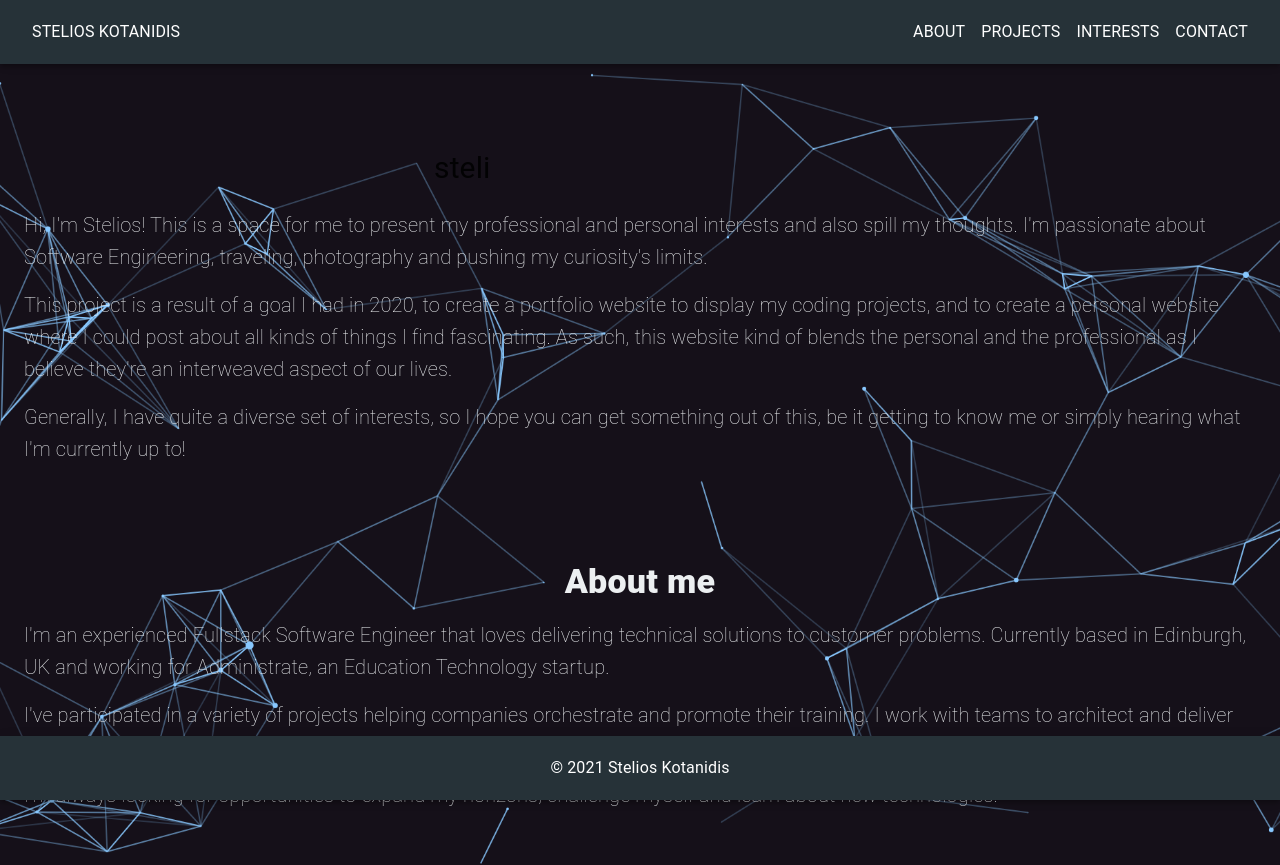
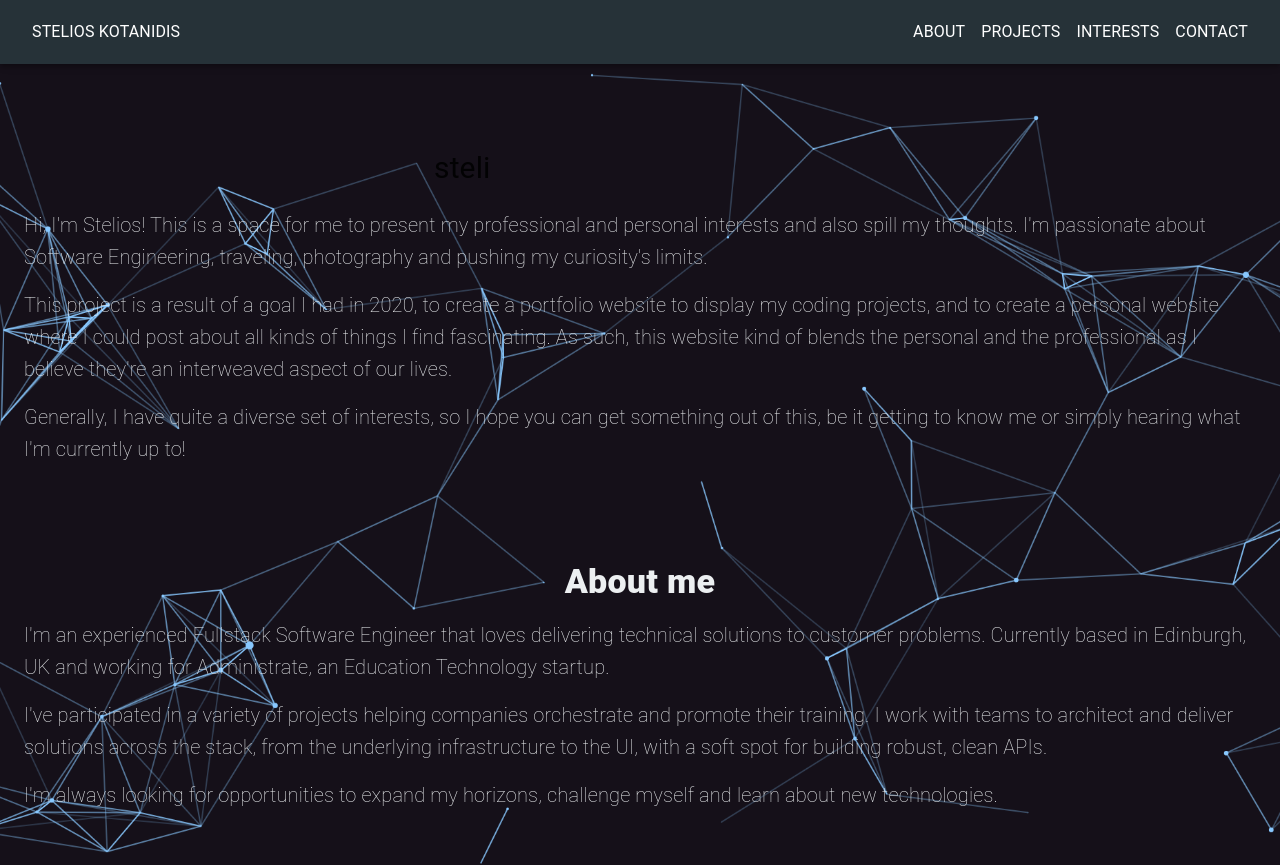
Before and after one commit to devkot/stelioskot.dev, a React (Create React App) app: page / in a window 1280 px wide. Shown: the top 865 px of the page. Built offline with nearby package versions, Linux system fonts and the light colour scheme.

Commit message:
Footer is only visible at the end of the page

```diff
--- a/src/components/Footer.tsx
+++ b/src/components/Footer.tsx
@@ -1,11 +1,5 @@
 import React from "react";
-import {
-  AppBar,
-  Toolbar,
-  Typography,
-  Container,
-  Theme,
-} from "@material-ui/core";
+import { AppBar, Toolbar, Typography, Theme } from "@material-ui/core";
 import { makeStyles } from "@material-ui/core/styles";
 
 const useStyles = makeStyles((theme: Theme) => ({
@@ -22,12 +16,10 @@ const Footer = () => {
   const classes = useStyles();
 
   return (
-    <AppBar position="fixed" color="secondary" className={classes.appBar}>
-      <Container maxWidth="md">
-        <Toolbar className={classes.toolbar}>
-          <Typography>&copy; 2021 Stelios Kotanidis</Typography>
-        </Toolbar>
-      </Container>
+    <AppBar position="static" color="secondary" className={classes.appBar}>
+      <Toolbar className={classes.toolbar}>
+        <Typography>&copy; 2021 Stelios Kotanidis</Typography>
+      </Toolbar>
     </AppBar>
   );
 };
```
